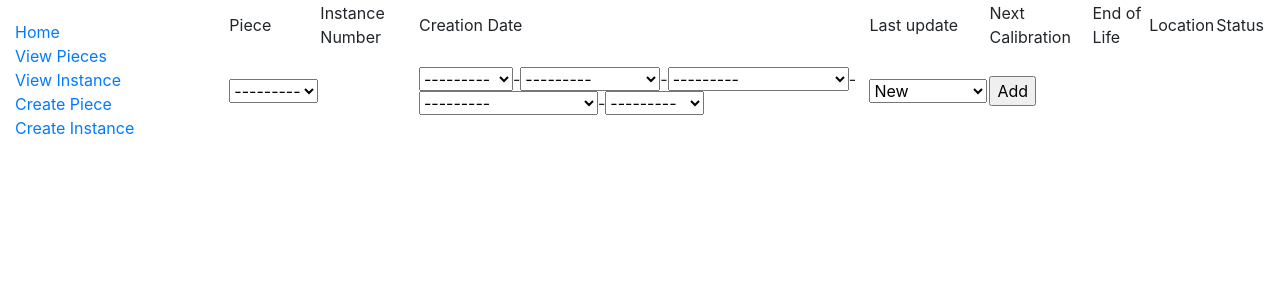
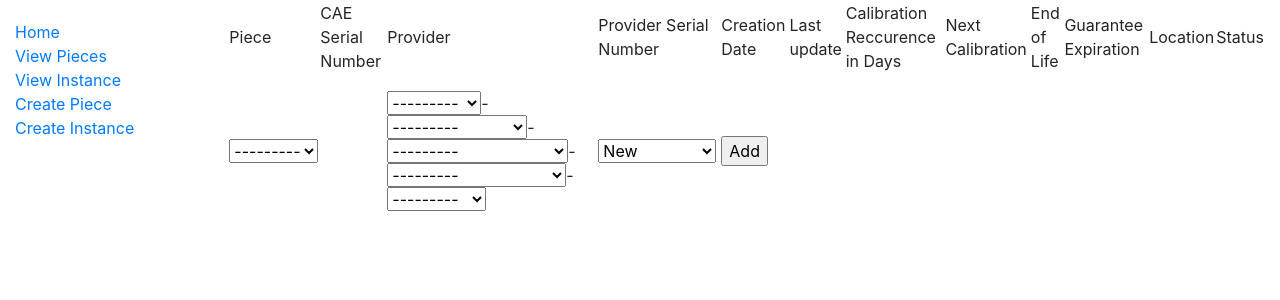
Before and after one commit to eRJe79/SIMS, a Django app: page /inventory/inventory/piece-instance-detail/ in a window 1280 px wide. Shown: the top 300 px of the page. Run offline with Django 3.2, Linux system fonts and the light colour scheme; data that the repository does not hold is empty; parts of the project's set-up code (start-up, migrations or seed data) failed here and were passed over.

Commit message:
Added provider information (specific per instance) and recurrence days for calibration

```diff
--- a/SIMS/inventory/forms.py
+++ b/SIMS/inventory/forms.py
@@ -50,13 +50,17 @@ class PieceForm(forms.ModelForm):
 class PieceInstanceForm(ModelForm):
     class Meta:
         model = PieceInstance
-        fields = ['piece', 'serial_number', 'date_calibration', 'date_end_of_life', 'location', 'second_location', 'third_location', 'fourth_location',
+        fields = ['piece', 'serial_number', 'provider', 'provider_serialnumber', 'calibration_recurrence', 'date_calibration', 'date_end_of_life', 'date_guarantee', 'location', 'second_location', 'third_location', 'fourth_location',
                   'fifth_location', 'status']
         labels = {
             'piece': 'Piece',
             'serial_number': 'Serial Number',
+            'provider': 'Provider',
+            'provider_serialnumber': 'Provider Serial Number',
+            'calibration_recurrence': 'Calibration Recurrence in Days',
             'date_calibration': 'Next Calibration',
             'date_end_of_life': 'End of Life',
+            'date_guarantee': 'Guarantee Expiration',
             'location': 'Location',
             'second_location': 'Second Location',
             'third_location': 'Third Location',
@@ -66,9 +70,13 @@ class PieceInstanceForm(ModelForm):
         }
         widgets = {
             'piece': forms.Select(attrs={'class': 'form-select', 'placeholder': 'Piece'}),
-            'serial_number': forms.TextInput(attrs={'class': 'form-control', 'placeholder': 'Serial Number'}),
+            'serial_number': forms.TextInput(attrs={'class': 'form-control', 'placeholder': 'CAE Serial Number'}),
+            'provider': forms.TextInput(attrs={'class': 'form-control', 'placeholder': 'Provider'}),
+            'provider_serialnumber': forms.TextInput(attrs={'class': 'form-control', 'placeholder': 'Provider Serial Number'}),
+            'calibration_recurrence': forms.NumberInput(attrs={'class': 'form-control', 'placeholder': 'Calibration Recurrence in Days'}),
             'date_calibration': forms.DateInput(format='%Y-%m-%d'),
             'date_end_of_life': forms.DateInput(format='%Y-%m-%d'),
+            'date_guarantee': forms.DateInput(format='%Y-%m-%d'),
             'location': forms.Select(attrs={'class': 'form-select', 'placeholder': 'Location'}),
             'second_location': forms.Select(attrs={'class': 'form-select', 'placeholder': ' Second Location'}),
             'third_location': forms.Select(attrs={'class': 'form-select', 'placeholder': 'Third Location'}),
--- a/SIMS/inventory/models.py
+++ b/SIMS/inventory/models.py
@@ -196,9 +196,16 @@ class PieceInstance(models.Model):
              )),
     )
     # Foreign Key used because instance can only have one piece, but pieces can have multiple instances
-    piece = models.ForeignKey('Piece', on_delete=models.CASCADE, null=True)
+    piece = models.ForeignKey('Piece', on_delete=models.CASCADE, null=True, blank=False)
     # Instance specific serial number, setting blank=True as it might not be required
-    serial_number = models.CharField(max_length=200, blank=True, help_text='Enter the part_number')
+    serial_number = models.CharField(max_length=200, null=True, blank=False, help_text='Enter the CAE Serial Number')
+
+    # Provider information - an instance of a piece can be bought from different providers
+    provider = models.CharField(max_length=120, help_text='Enter the provider name', null=True, blank=False)
+    provider_serialnumber = models.CharField(max_length=120, help_text='Enter the piece serial number', null=True, blank=False)
+
+    # Calibration time recurrence - can be let empty
+    calibration_recurrence = models.IntegerField(null=True, blank=True, help_text='Enter the Recurrence Time of Calibration in days')
 
     # Date management
     # Date where the instance is created (set at creation and never updated then)
@@ -209,6 +216,8 @@ class PieceInstance(models.Model):
     date_calibration = models.DateField(blank=True, null=True, help_text='YYYY-MM-DD')
     # Date of end of life: where the instance will end - can be let empty
     date_end_of_life = models.DateField(blank=True, null=True, help_text='YYYY-MM-DD')
+    # Guarantee expiration date: where the guarantee will end - can be let empty
+    date_guarantee = models.DateField(blank=True, null=True, help_text='YYYY-MM-DD')
 
     location = models.CharField(
         max_length=20,
--- a/SIMS/templates/inventory/create_piece.html
+++ b/SIMS/templates/inventory/create_piece.html
@@ -25,7 +25,7 @@
                                 {{ form.manufacturer }}
                             </div>
                             <div class="form-group">
-                                <label for="manufacturer_serialnumber" class="control-label mb-1">Serial Number</label>
+                                <label for="manufacturer_serialnumber" class="control-label mb-1">Manufacturer Serial Number</label>
                                 {{ form.manufacturer_serialnumber }}
                             </div>
                             <div class="form-group">
--- a/SIMS/templates/inventory/piece_detail.html
+++ b/SIMS/templates/inventory/piece_detail.html
@@ -15,6 +15,7 @@
   <p><strong>Type:</strong> {{ piece.item_type }}</p>
   <p><strong>Characteristic:</strong> {{ piece.item_characteristic }}</p>
   <p><strong>Manufacturer:</strong> {{ piece.manufacturer }}</p>
+  <p><strong>Manufacturer Serial Number:</strong> {{ piece.manufacturer_serialnumber }}</p>
   <a href="{{ piece.website }}">{{ piece.website }}</a>
 
 	</ul>
@@ -48,7 +49,7 @@
     <table class="table table-light table-striped">
 	    <thead>
 		<tr>
-		<td><p>Serial Number</p></td>
+		<td><p>CAE Serial Number</p></td>
 		<td><p>Location</p></td>
 		<td><p>Status</p></td>
         </tr>
--- a/SIMS/templates/inventory/piece_instance_detail.html
+++ b/SIMS/templates/inventory/piece_instance_detail.html
@@ -15,11 +15,15 @@
 	    <thead>
 		<tr>
 		<td><p>Piece</p></td>
-		<td><p>Instance Number</p></td>
+		<td><p>CAE Serial Number</p></td>
+		<td><p>Provider</p></td>
+		<td><p>Provider Serial Number</p></td>
 		<td><p>Creation Date</p></td>
 		<td><p>Last update</p></td>
+		<td><p>Calibration Reccurence in Days</p></td>
 		<td><p>Next Calibration</p></td>
 		<td><p>End of Life</p></td>
+		<td><p>Guarantee Expiration</p></td>
 		<td><p>Location</p></td>
 		<td><p>Status</p></td>
 		</tr>
@@ -27,11 +31,15 @@
 		{% for item in inventory %}
 			<tr class="datarow">
 				<td>{{item.piece}}</td>
-				<td>{{item.instance_number}}</td>
+				<td>{{item.serial_number}}</td>
+				<td>{{item.provider}}</td>
+				<td>{{item.provider_serialnumber}}</td>
 				<td>{{item.date_created}}</td>
 				<td>{{item.date_updated}}</td>
+				<td>{{item.calibration_recurrence}}</td>
 				<td>{{item.date_calibration}}</td>
 				<td>{{item.date_end_of_life}}</td>
+				<td>{{item.date_guarantee}}</td>
 				<td>{{item.location}}-{{item.second_location|default_if_none:""}}-{{item.third_location|default_if_none:""}}-{{item.fourth_location|default_if_none:""}}-{{item.fifth_location|default_if_none:""}}</td>
 				<td>{{item.status}}</td>
 				<td>
--- a/SIMS/templates/inventory/piece_list.html
+++ b/SIMS/templates/inventory/piece_list.html
@@ -15,10 +15,10 @@ action="{%url 'search-piece-database' %}">
 <table class="table table-light table-striped">
   <thead>
     <tr>
-	<th>Part Number</th>
+	<th>Manufacturer Part Number</th>
 	<th>Manufacturer</th>
 	<th>Piece Model</th>
-	<th>Serial Number</th>
+	<th>Manufacturer Serial Number</th>
 	<th>Documentation</th>
 	<th>Type</th>
 	<th>Characteristic</th>
```
Also changed, not shown: SIMS/templates/inventory/piece_instance_list.html (+10 -2 lines), SIMS/templates/inventory/search_instance.html (+5 -3 lines).
